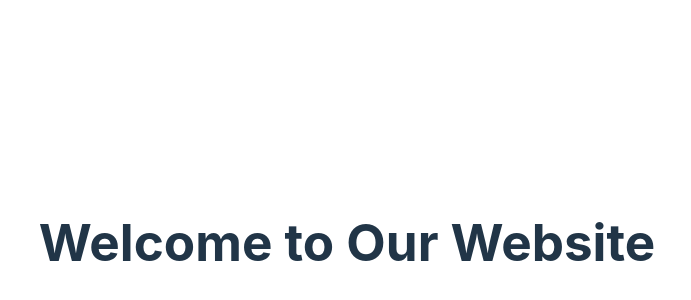
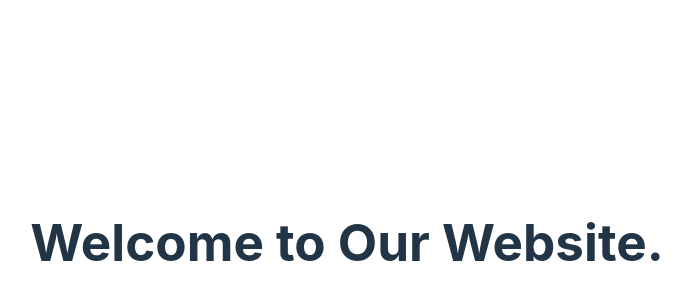
Before and after one commit to Lets-Crack-It/Travel-Itinerary-Planner-, a React (Vite) app: page / in a window 1280 px wide. Shown: the part 158-458 px from the top of the page, without its empty margins (293-984 px from the left). Built offline with nearby package versions, Linux system fonts and the light colour scheme.

Commit message:
created a separate branch

```diff
--- a/frontend/src/routes/Home.jsx
+++ b/frontend/src/routes/Home.jsx
@@ -3,7 +3,7 @@ import React from 'react';
 const Home = () => {
     return(
         <div>
-            <h1>Welcome to Our Website</h1>
+            <h1>Welcome to Our Website.</h1>
         </div>
     );
 };
```
